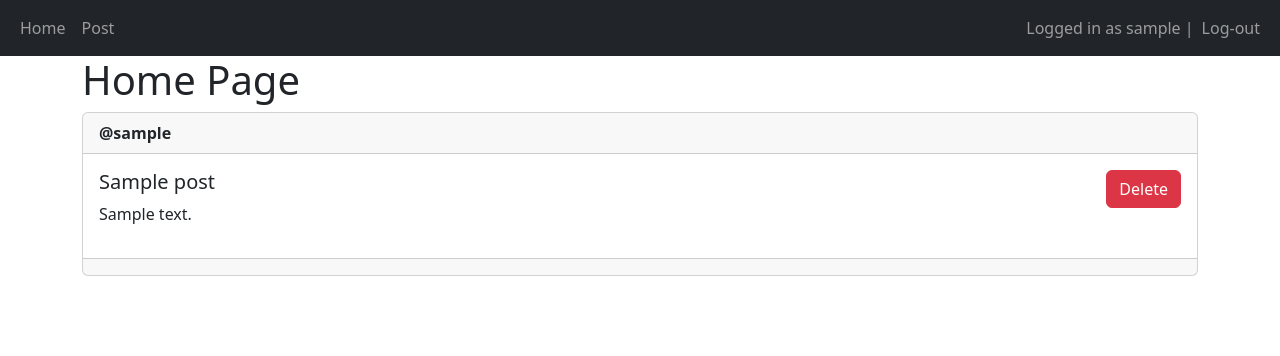
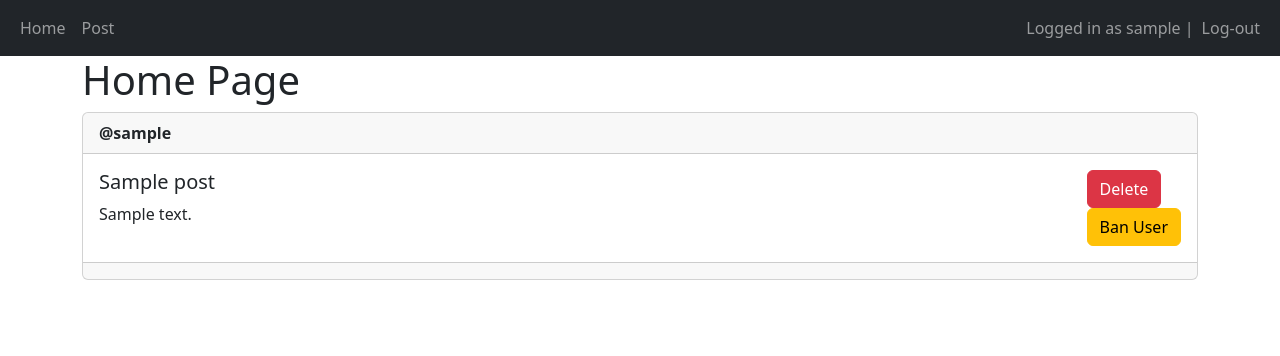
Before and after one commit to Matveyka2005/UserAuth-Post, a Django app: page / in a window 1280 px wide. Shown: the top 356 px of the page. Run offline with Django 4.2, Linux system fonts and the light colour scheme; a user stored in the database is signed in; tables that the repository leaves empty hold one stand-in row (values such as "Sample post").

Commit message:
added groups, ban users and some other things

```diff
--- a/website/main/templates/main/home.html
+++ b/website/main/templates/main/home.html
@@ -14,10 +14,20 @@
             <p>{{ post.description }}</p>
         </div>
         <div>
-            {% if request.user == post.author %}
+            {% if request.user == post.author or perms.main.delete_post %}
                 <form method="post">
                     {% csrf_token %}
-                    <button type="submit" class="btn btn-danger" name= "post-id" value="{{ post.id }}">Delete</button>
+                    <button type="submit" class="btn btn-danger" name= "post-id" value="{{ post.id }}">
+                        Delete
+                    </button>
+                </form>
+            {% endif %}
+            {% if request.user.is_staff %}
+                <form method="post">
+                    {% csrf_token %}
+                    <button type="submit" class="btn btn-warning" name= "user-id" value="{{ post.author.id }}">
+                        Ban User
+                    </button>
                 </form>
             {% endif %}
         </div>
--- a/website/main/views.py
+++ b/website/main/views.py
@@ -1,8 +1,9 @@
 from django.shortcuts import render, redirect
 from django.urls import reverse_lazy
-from django.contrib.auth.decorators import login_required
+from django.contrib.auth.decorators import login_required, permission_required
 from django.contrib.auth import login, logout, authenticate
 from django.http import HttpResponseRedirect
+from django.contrib.auth.models import User, Group
 
 from .forms import RegisterForm, PostForm
 from .models import Post
@@ -16,16 +17,33 @@ def home(request):
 
     if request.method == 'POST':
         post_id = request.POST.get("post-id")
+        user_id = request.POST.get("user-id")
+
         if post_id:
-            post = Post.objects.get(pk=post_id).select_related('author')
-            if post and post.author == request.user:
+            post = Post.objects.select_related('author').get(pk=post_id)
+            if post and (post.author == request.user or request.user.has_perm("main.delete_post")):
                 post.delete()
+        elif user_id:
+            user = User.objects.filter(pk=user_id).first()
+            if user and request.user.is_staff:
+                try:
+                    group = Group.objects.get(name='default')
+                    group.user_set.remove(user)
+                except Exception as e:
+                    pass
 
+                try:
+                    group = Group.objects.get(name='mod')
+                    group.user_set.remove(user)
+                except Exception as e:
+                    pass
     return render(request, 'main/home.html', {'posts': posts})
 
 
 
 @login_required(login_url=reverse_lazy('login'))
+@permission_required("main.add_post", login_url=reverse_lazy('login'),
+                     raise_exception=True)
 def create_post(request):
     if request.method == 'POST':
         form = PostForm(request.POST)
```
Also changed, not shown: website/main/apps.py (+15 -0 lines).
